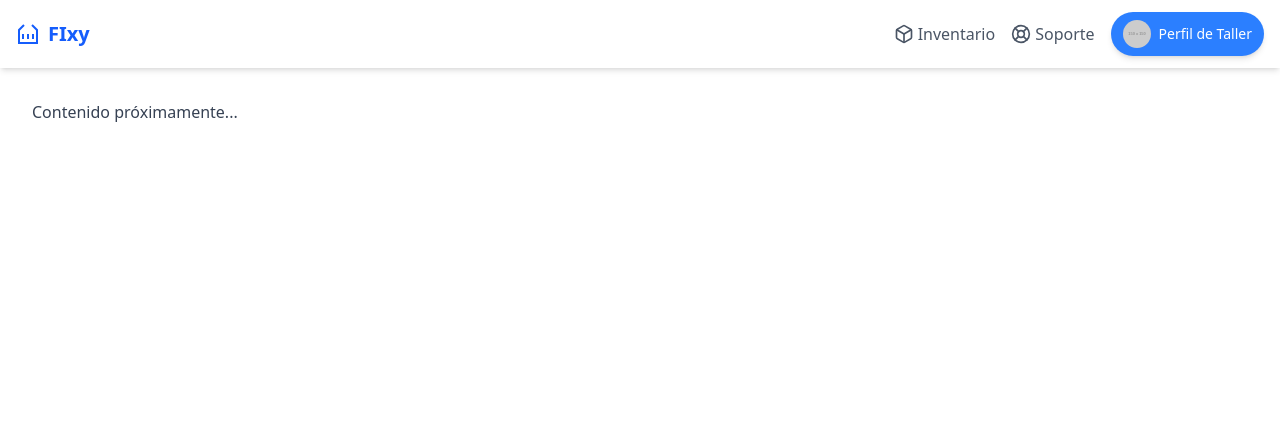
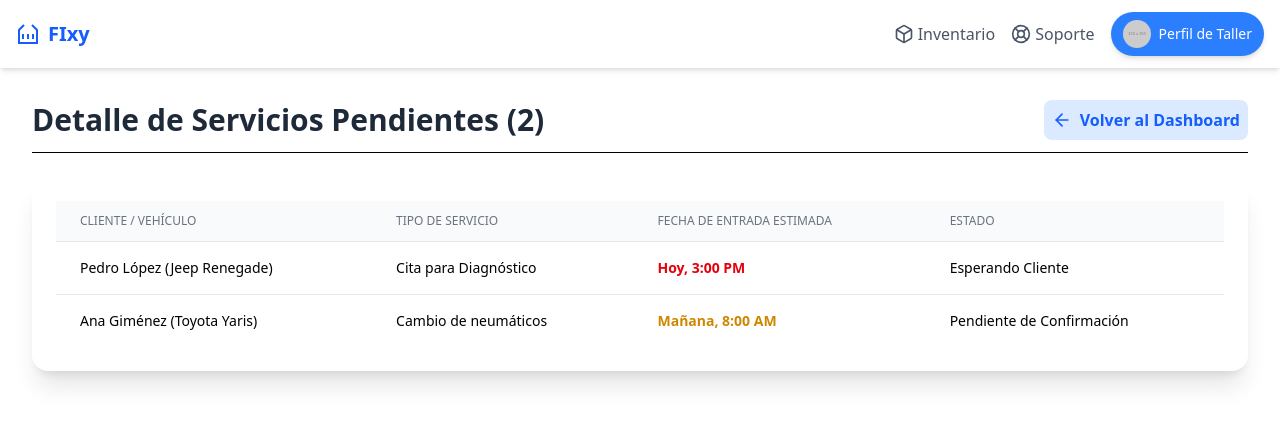
Before and after one commit to leobigott98/fixy-mechanic, a Next.js app: page /pendientes in a window 1280 px wide. Shown: the top 424 px of the page. Built offline with nearby package versions, Linux system fonts and the light colour scheme.

Commit message:
added pending ux/ui

```diff
--- a/src/app/pendientes/page.tsx
+++ b/src/app/pendientes/page.tsx
@@ -1,3 +1,77 @@
-export default function Page() {
-  return <div className="text-gray-700">Contenido próximamente...</div>;
+"use client";
+
+import { ArrowLeft } from "lucide-react";
+import { useRouter } from "next/navigation";
+
+export default function PendientesPage() {
+  const router = useRouter();
+
+  const data = [
+    {
+      cliente: "Pedro López (Jeep Renegade)",
+      servicio: "Cita para Diagnóstico",
+      fecha: "Hoy, 3:00 PM",
+      estado: "Esperando Cliente",
+      color: "text-red-600",
+    },
+    {
+      cliente: "Ana Giménez (Toyota Yaris)",
+      servicio: "Cambio de neumáticos",
+      fecha: "Mañana, 8:00 AM",
+      estado: "Pendiente de Confirmación",
+      color: "text-yellow-600",
+    },
+  ];
+
+  return (
+    <div>
+      <div className="flex items-center justify-between mb-6 border-b pb-3">
+        <h1 className="text-3xl font-bold text-gray-800">
+          Detalle de Servicios Pendientes ({data.length})
+        </h1>
+        <button
+          onClick={() => router.push("/")}
+          className="flex items-center text-blue-600 hover:text-blue-800 font-semibold p-2 rounded-lg bg-blue-100 hover:bg-blue-200 transition"
+        >
+          <ArrowLeft className="w-5 h-5 mr-2" />
+          Volver al Dashboard
+        </button>
+      </div>
+
+      <div className="bg-white p-6 rounded-2xl shadow-xl overflow-x-auto">
+        <table className="min-w-full divide-y divide-gray-200 text-sm">
+          <thead className="bg-gray-50">
+            <tr>
+              <th className="px-6 py-3 text-left text-xs font-medium text-gray-500 uppercase">
+                Cliente / Vehículo
+              </th>
+              <th className="px-6 py-3 text-left text-xs font-medium text-gray-500 uppercase">
+                Tipo de Servicio
+              </th>
+              <th className="px-6 py-3 text-left text-xs font-medium text-gray-500 uppercase">
+                Fecha de Entrada Estimada
+              </th>
+              <th className="px-6 py-3 text-left text-xs font-medium text-gray-500 uppercase">
+                Estado
+              </th>
+            </tr>
+          </thead>
+          <tbody className="bg-white divide-y divide-gray-200">
+            {data.map((d, i) => (
+              <tr key={i}>
+                <td className="px-6 py-4 whitespace-nowrap">{d.cliente}</td>
+                <td className="px-6 py-4 whitespace-nowrap">{d.servicio}</td>
+                <td
+                  className={`px-6 py-4 whitespace-nowrap font-semibold ${d.color}`}
+                >
+                  {d.fecha}
+                </td>
+                <td className="px-6 py-4 whitespace-nowrap">{d.estado}</td>
+              </tr>
+            ))}
+          </tbody>
+        </table>
+      </div>
+    </div>
+  );
 }
```
